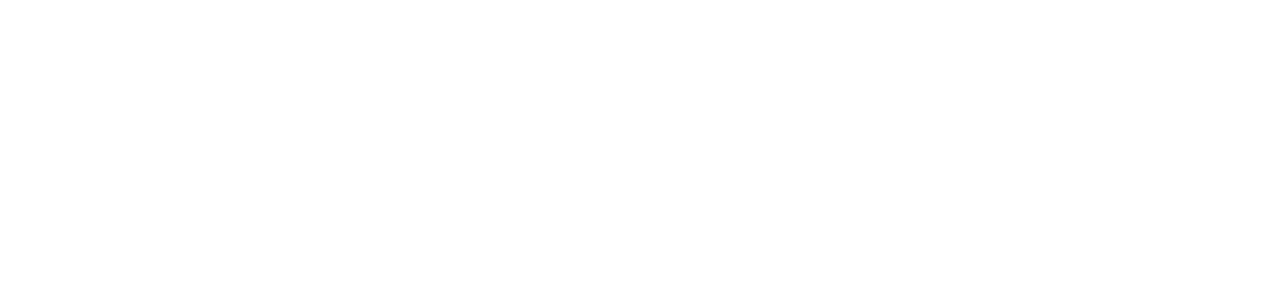
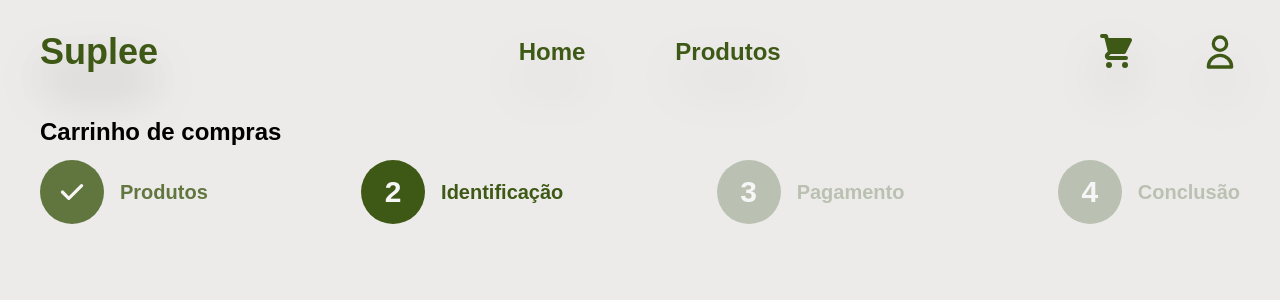
Before and after one commit to JeanBauch/suplee, a Nuxt app: page /finalizar-compra in a window 1280 px wide. Before the commit this address had no page. Shown: the top 300 px of the page. Built offline with nearby package versions, Linux system fonts and the light colour scheme.

Commit message:
feat: new-page-purchase-flow

```diff
--- /dev/null
+++ b/components/atoms/ButtonStep.vue
@@ -0,0 +1,43 @@
+<template>
+  <button class="flex flex-col md:flex-row gap-2 lg:gap-4 justify-center items-center">
+    <div :class="classObjectButtonStep.background" class="w-10 h-10 md:w-12 md:h-12 lg:w-14 lg:h-14 xl:w-16 xl:h-16 2xl:w-20 2xl:h-20 rounded-full flex justify-center items-center">
+      <span v-if="status === 'done'">
+        <CheckIcon class="w-6 h-6 xl:w-8 xl:h-8 2xl:h-10 2xl:w-10 text-complement-background-white relative z-10" />
+      </span>
+      <span v-else class="font-semibold text-lg md:text-xl lg:text-2xl xl:text-3xl 2xl:text-[2.5rem] text-complement-background-white">
+        {{ step }}
+      </span>
+    </div>
+    <h3 :class="classObjectButtonStep.textColor" class="font-semibold text-xs sm:text-lg xl:text-xl">
+      {{ titleStep }}
+    </h3>
+  </button>
+</template>
+
+<script setup lang="ts">
+import { CheckIcon } from "@heroicons/vue/solid";
+import { StatusButtonStep } from "~~/types/purchaseFlow";
+
+const propsButtonStep = defineProps<{
+  titleStep: string,
+  status: StatusButtonStep,
+  step: number,
+}>();
+
+const classObjectButtonStep = computed(() => ({
+  background: propsButtonStep.status === "current"
+    ? "bg-primary-olivia-medium"
+    : propsButtonStep.status === "disable"
+      ? "bg-secondary-green-gray-light"
+      : propsButtonStep.status === "done" &&
+        "bg-primary-olivia-medium bg-opacity-80",
+
+  textColor: propsButtonStep.status === "current"
+    ? "text-primary-olivia-medium"
+    : propsButtonStep.status === "disable"
+      ? "text-secondary-green-gray-light"
+      : propsButtonStep.status === "done" &&
+        "text-primary-olivia-medium text-opacity-80"
+}));
+
+</script>
--- a/components/molecules/ListSectionHeader.vue
+++ b/components/molecules/ListSectionHeader.vue
@@ -8,8 +8,5 @@
     <h3 class="lg:w-32 text-left lg:text-center">
       Produtos
     </h3>
-    <h3 class="lg:w-32 text-left lg:text-center">
-      Destaques
-    </h3>
   </div>
 </template>
--- a/components/organisms/Header.vue
+++ b/components/organisms/Header.vue
@@ -3,7 +3,7 @@
     <div class="absolute inset-0 block md:hidden w-full h-full z-0">
       <div class="bg-[url('/bg-complement/bg-header-vital.svg')] bg-center bg-contain bg-no-repeat absolute w-full h-full" />
     </div>
-    <div class="md:container mx-auto 2xl:px-20 py-8">
+    <div class="md:container mx-auto md:px-10 2xl:px-20 py-8">
       <div class="flex flex-1 justify-between items-center relative">
         <nuxt-link to="/" aria-label="Voltar para página inicial">
           <div class="text-5xl md:text-4xl font-semibold text-complement-background-normal md:text-primary-olivia-medium md:w-28 xl:w-36 absolute md:relative md:inset-0 move-logo transition-transform duration-500">
--- /dev/null
+++ b/pages/finalizar-compra/index.vue
@@ -0,0 +1,63 @@
+<template>
+  <div class="relative">
+    <Html lang="pt-br">
+      <Head>
+        <Title>Meu carrinho</Title>
+      </Head>
+    </Html>
+
+    <organisms-nav-bar-footer-mobile @select-scroll-section="scrollToSection" />
+
+    <div class="w-screen min-h-screen bg-complement-background-soft">
+      <organisms-header class="hidden md:block" />
+      <main class="md:container mx-auto px-8 md:px-10 2xl:px-20 flex justify-center items-center mb-8" style="height: calc(100% - 6.5rem)">
+        <div class="flex flex-1 flex-col justify-center">
+          <div class="flex flex-col gap-2 xl:gap-3 2xl:gap-5 mt-2 xl:mt-3 2xl:mt-6">
+            <atoms-title-page :title-page="'Carrinho de compras'" />
+
+            <nav>
+              <ul class="flex w-full justify-between">
+                <li v-for="(step, index) in listOfSteps" :key="index">
+                  <AtomsButtonStep :step="index+1" :title-step="step.stepTitle" :status="step.status" />
+                </li>
+              </ul>
+            </nav>
+          </div>
+        </div>
+      </main>
+    </div>
+  </div>
+</template>
+
+<script setup lang="ts">
+import { StatusButtonStep } from "~~/types/purchaseFlow";
+
+type TabStepCarShopping = {
+  stepTitle: string,
+  status: StatusButtonStep
+}
+
+const listOfSteps = reactive<TabStepCarShopping[]>([
+  {
+    stepTitle: "Produtos",
+    status: "done"
+  },
+  {
+    stepTitle: "Identificação",
+    status: "current"
+  },
+  {
+    stepTitle: "Pagamento",
+    status: "disable"
+  },
+  {
+    stepTitle: "Conclusão",
+    status: "disable"
+  }
+]);
+
+function scrollToSection (section: string) {
+  return section;
+}
+
+</script>
--- /dev/null
+++ b/types/purchaseFlow.ts
@@ -0,0 +1 @@
+export type StatusButtonStep = "current" | "done" | "disable";
```
